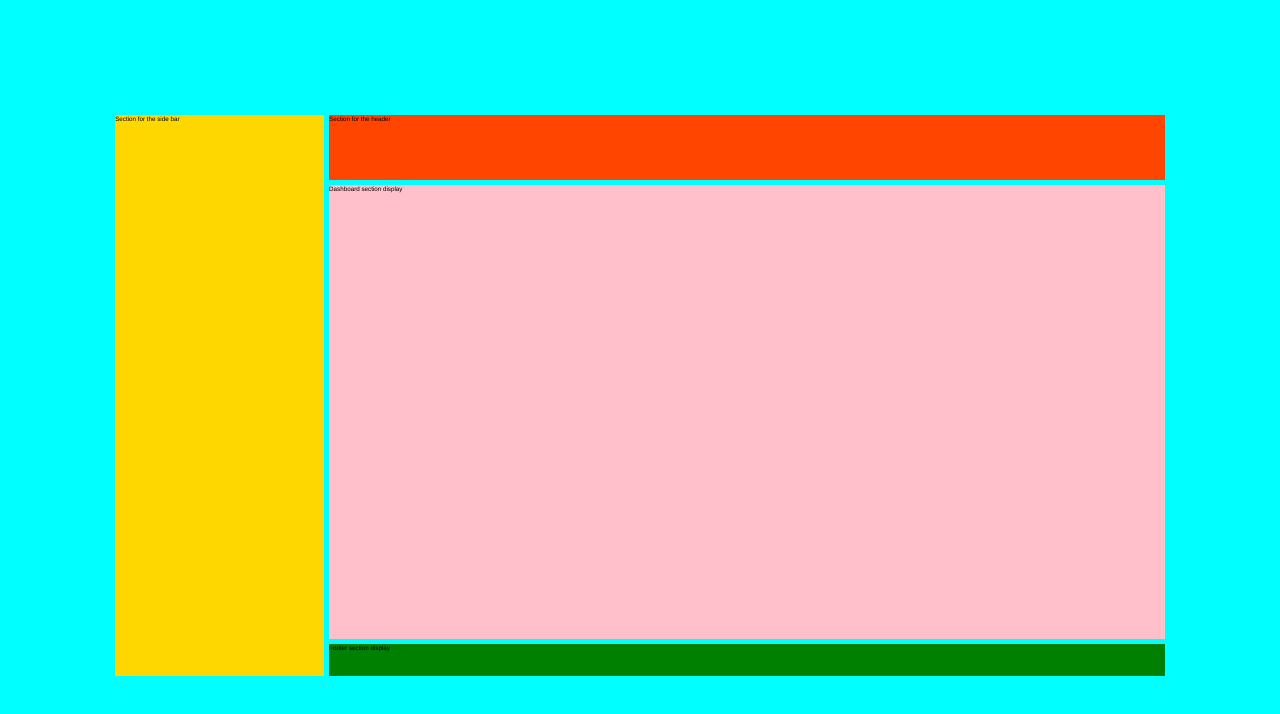
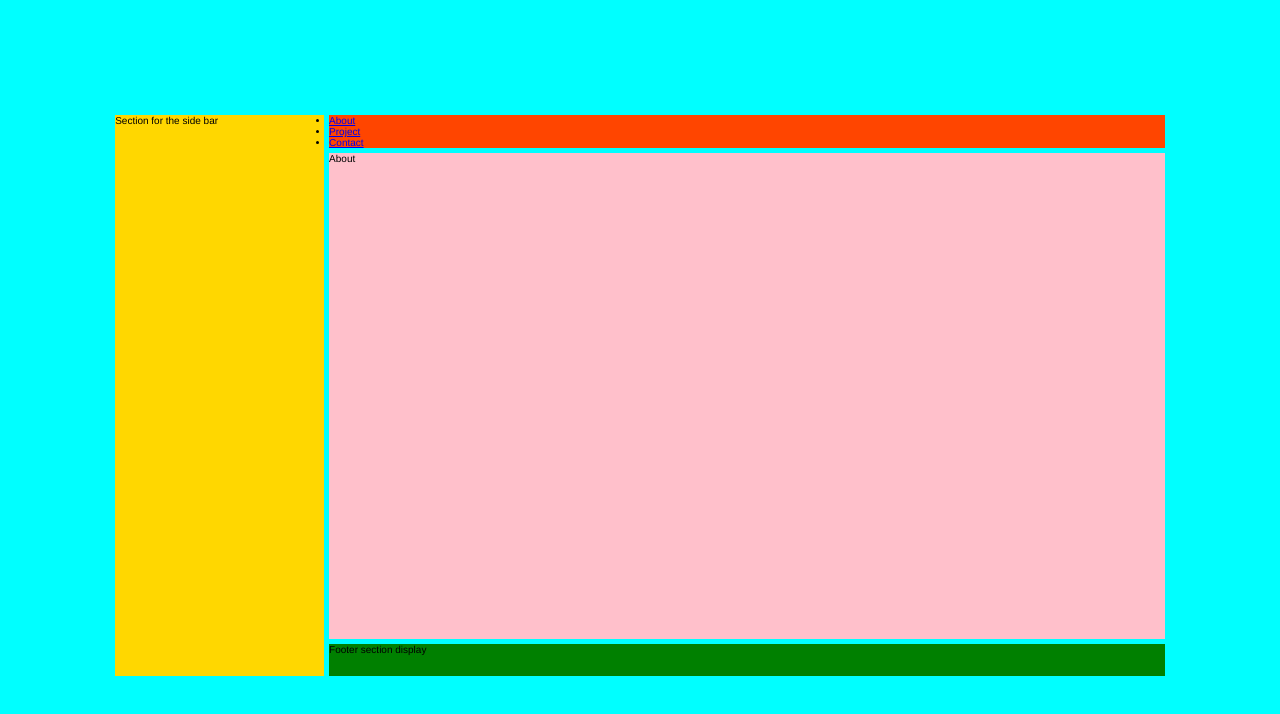
Before and after one commit to NickAMars/Nicholaus_Marsden_Resume, a React app: page / in a window 1280 px wide. Shown: the top 714 px of the page. Built offline with nearby package versions, Linux system fonts and the light colour scheme.

Commit message:
adding routing

```diff
--- a/package.json
+++ b/package.json
@@ -39,7 +39,8 @@
   "dependencies": {
     "react": "^18.2.0",
     "react-dom": "^18.2.0",
-    "react-refresh": "^0.14.0",
+    "react-router-dom": "^6.19.0",
+    "reflect-metadata": "^0.1.13",
     "styled-components": "^6.1.1"
   },
   "scripts": {
--- a/src/global.css
+++ b/src/global.css
@@ -11,4 +11,5 @@ html, body {
 #root {
   height: inherit;
   overflow: hidden;
+  font-size: 1rem;
 }
--- a/src/index.tsx
+++ b/src/index.tsx
@@ -1,7 +1,11 @@
 import { createRoot } from 'react-dom/client'
 import "./global.css";
 import { App } from './app';
-
+import { BrowserRouter as Router } from "react-router-dom";
 const root = createRoot(document.getElementById("root") as HTMLElement);
 
-root.render(<App />);
+root.render(
+    <Router>
+        <App />
+    </Router>
+);
--- a/src/page/dashboard/dashboard.tsx
+++ /dev/null
@@ -1,17 +0,0 @@
-import styled from "styled-components";
-
-
-
-const DashboardStyle = styled.section`
-  height: 70%;
-  background-color: pink;
-  margin-bottom: 5px;
-`;
-
-export const Dashboard: React.FC<{}> = (props) => {
-    return (
-      <DashboardStyle>
-        {"Dashboard section display"}
-      </DashboardStyle>
-    );
-  }
--- /dev/null
+++ b/src/page/dashboard/index.tsx
@@ -0,0 +1,25 @@
+import styled from "styled-components";
+import {
+  Routes,
+  Route,
+  Link
+} from "react-router-dom";
+
+
+const DashboardStyle = styled.section`
+  height: 75%;
+  background-color: pink;
+  margin-bottom: 5px;
+`;
+
+export const Dashboard: React.FC<{}> = (props) => {
+    return (
+      <DashboardStyle>
+        <Routes>
+          <Route path="/" element={<>About</>} />
+          <Route path="/project" element={<>Projects</>} />
+          <Route path="/contact" element={<>Contact</>} />
+        </Routes>
+      </DashboardStyle>
+    );
+  }
--- a/src/page/header/header.tsx
+++ /dev/null
@@ -1,17 +0,0 @@
-import styled from "styled-components";
-
-
-
-const HeaderStyle = styled.div`
-    height: 10%;
-    background-color: orangered;
-    margin-bottom: 5px;
-`;
-
-export const Header: React.FC<{}> = (props) => {
-    return (
-      <HeaderStyle>
-        {"Section for the header"}
-      </HeaderStyle>
-    );
-  }
--- /dev/null
+++ b/src/page/header/index.tsx
@@ -0,0 +1,27 @@
+import { Link } from "react-router-dom";
+import styled from "styled-components";
+
+
+const HeaderStyle = styled.nav`
+    height: 5%;
+    background-color: orangered;
+    margin-bottom: 5px;
+`;
+
+export const Header: React.FC<{}> = (props) => {
+    return (
+      <HeaderStyle>
+          <ul>
+            <li>
+              <Link to="/">About</Link>
+            </li>
+            <li>
+              <Link to="/project">Project</Link>
+            </li>
+            <li>
+              <Link to="/contact">Contact</Link>
+            </li>
+          </ul>
+      </HeaderStyle>
+    );
+  }
```
Also changed, not shown: src/app.tsx (+5 -4 lines), src/page/footer/index.tsx (renamed from src/page/footer/footer.tsx), src/page/side_bar/index.tsx (renamed from src/page/side_bar/side_bar.tsx), 1 other file (tests, documents, lock files or other folders).
